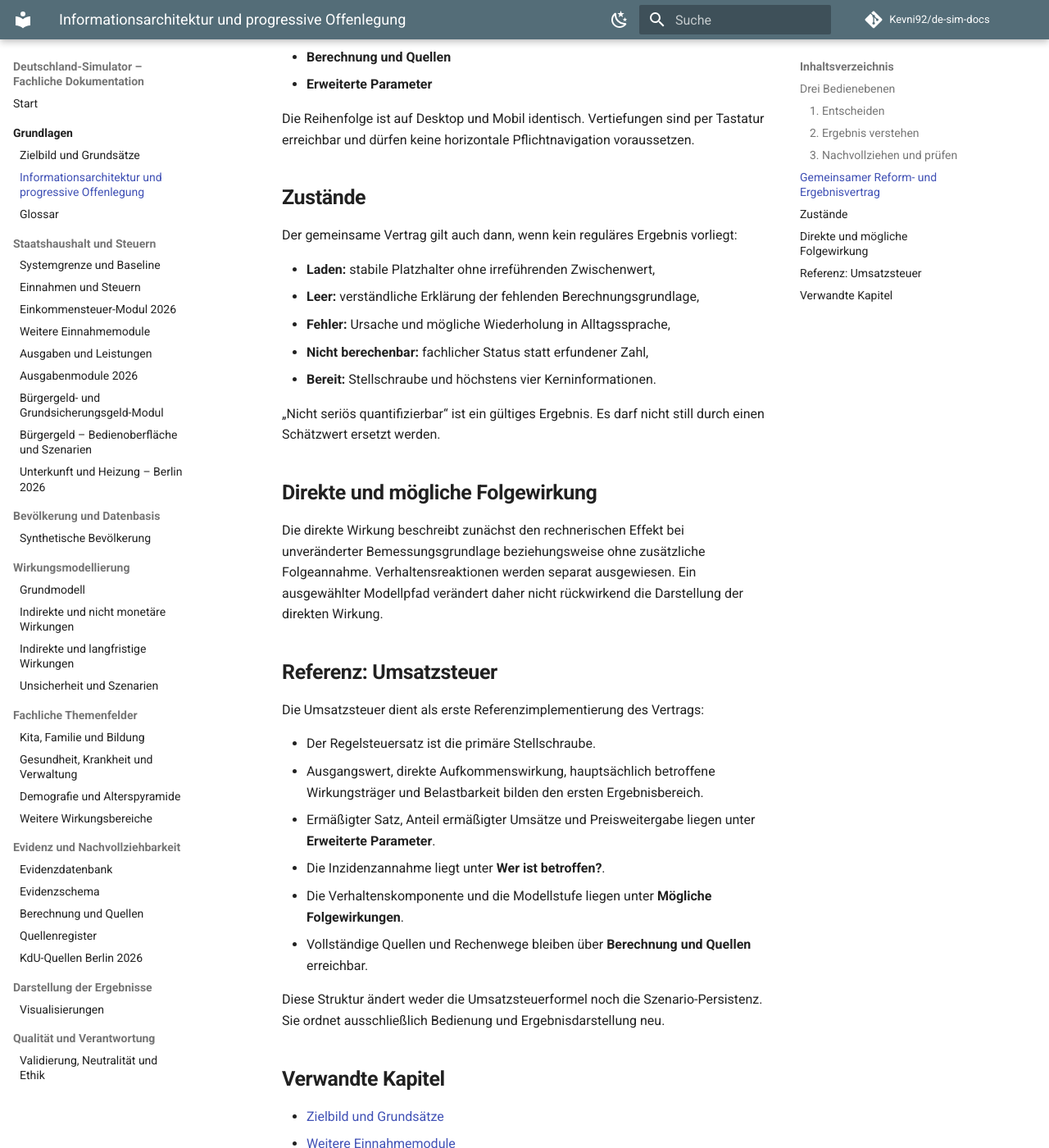
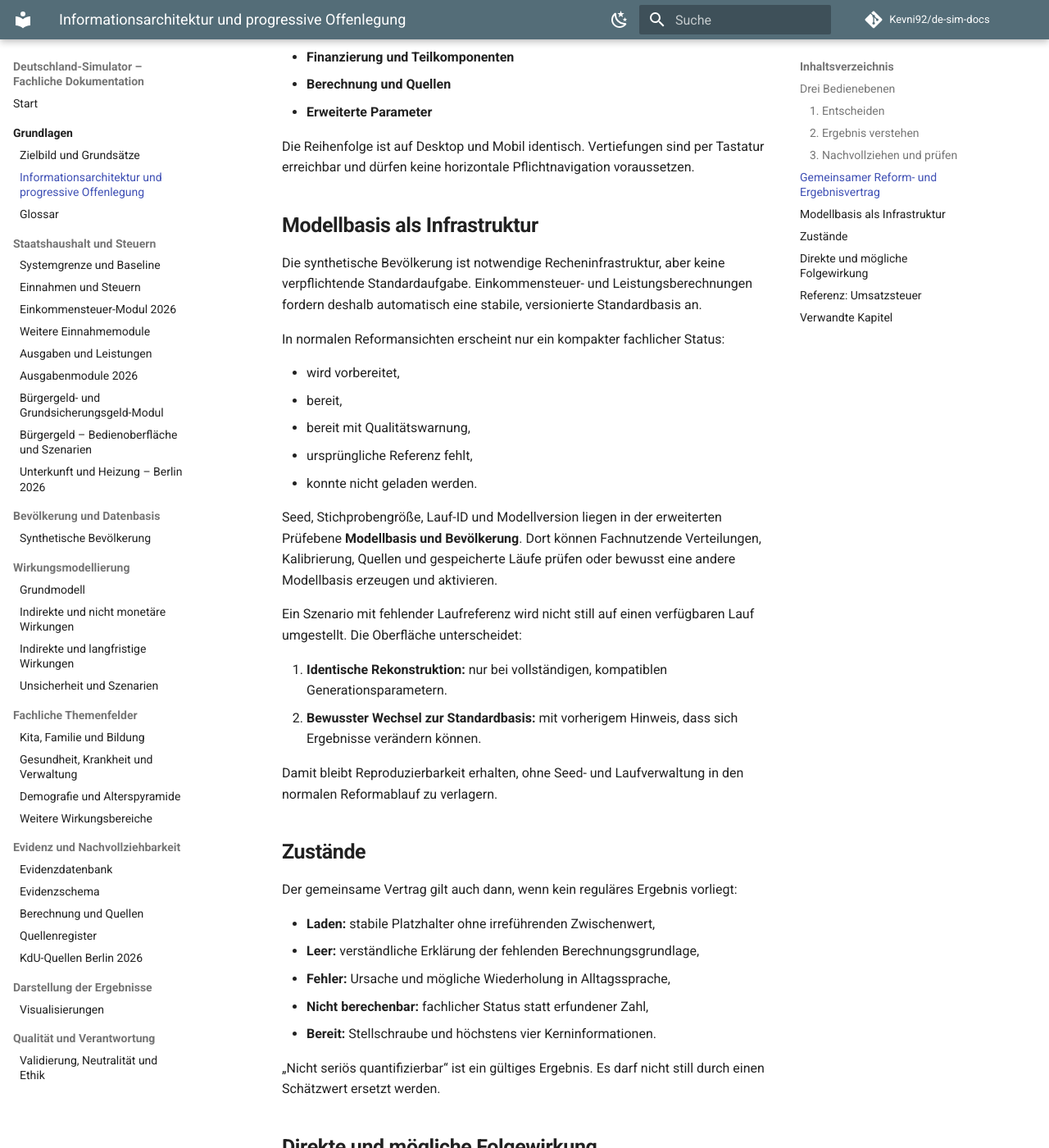
Before and after one commit to Kevni92/de-sim-docs, an MkDocs documentation site: the page built from docs/01-produkt/informationsarchitektur-und-progressive-offenlegung.md, in a window 1280 px wide and 1400 px high, scrolled down 1617 px. Shown: the whole window at 82% size. Built offline with MkDocs 1.6.1 and Material for MkDocs 9.7.7, drawn with Linux system fonts in a browser that asks for light colours; comment, search, counter and statistics services are not loaded; some of the changed text lies outside the part shown.

Commit message:
docs: Modellbasis progressiv offenlegen

```diff
--- a/docs/01-produkt/informationsarchitektur-und-progressive-offenlegung.md
+++ b/docs/01-produkt/informationsarchitektur-und-progressive-offenlegung.md
@@ -1,7 +1,7 @@
 ---
 title: Informationsarchitektur und progressive Offenlegung
-summary: Verbindlicher UI-Vertrag für verständliche Reformparameter, direkte Ergebnisse, Betroffenheit, Folgewirkungen und Nachweise.
-status: Arbeitsstand 0.1
+summary: Verbindlicher UI-Vertrag für verständliche Reformparameter, direkte Ergebnisse, Betroffenheit, Folgewirkungen, Modellbasis und Nachweise.
+status: Arbeitsstand 0.2
 last_updated: 2026-07-14
 ---
 
@@ -35,7 +35,8 @@ Bei Bedarf bleiben vollständig erreichbar:
 - mögliche Folgewirkungen und Modellstufen,
 - Finanzierung und Teilkomponenten,
 - Quellen, Formeln, Daten- und Rechtsstand,
-- Unsicherheitsannahmen und bekannte Grenzen.
+- Unsicherheitsannahmen und bekannte Grenzen,
+- synthetische Modellbasis, Kalibrierung und technische Laufreferenzen.
 
 ## Gemeinsamer Reform- und Ergebnisvertrag
 
@@ -58,6 +59,27 @@ Unterhalb der Kerninformationen folgen getrennte Vertiefungen:
 
 Die Reihenfolge ist auf Desktop und Mobil identisch. Vertiefungen sind per Tastatur erreichbar und dürfen keine horizontale Pflichtnavigation voraussetzen.
 
+## Modellbasis als Infrastruktur
+
+Die synthetische Bevölkerung ist notwendige Recheninfrastruktur, aber keine verpflichtende Standardaufgabe. Einkommensteuer- und Leistungsberechnungen fordern deshalb automatisch eine stabile, versionierte Standardbasis an.
+
+In normalen Reformansichten erscheint nur ein kompakter fachlicher Status:
+
+- wird vorbereitet,
+- bereit,
+- bereit mit Qualitätswarnung,
+- ursprüngliche Referenz fehlt,
+- konnte nicht geladen werden.
+
+Seed, Stichprobengröße, Lauf-ID und Modellversion liegen in der erweiterten Prüfebene **Modellbasis und Bevölkerung**. Dort können Fachnutzende Verteilungen, Kalibrierung, Quellen und gespeicherte Läufe prüfen oder bewusst eine andere Modellbasis erzeugen und aktivieren.
+
+Ein Szenario mit fehlender Laufreferenz wird nicht still auf einen verfügbaren Lauf umgestellt. Die Oberfläche unterscheidet:
+
+1. **Identische Rekonstruktion:** nur bei vollständigen, kompatiblen Generationsparametern.
+2. **Bewusster Wechsel zur Standardbasis:** mit vorherigem Hinweis, dass sich Ergebnisse verändern können.
+
+Damit bleibt Reproduzierbarkeit erhalten, ohne Seed- und Laufverwaltung in den normalen Reformablauf zu verlagern.
+
 ## Zustände
 
 Der gemeinsame Vertrag gilt auch dann, wenn kein reguläres Ergebnis vorliegt:
@@ -76,7 +98,7 @@ Die direkte Wirkung beschreibt zunächst den rechnerischen Effekt bei unverände
 
 ## Referenz: Umsatzsteuer
 
-Die Umsatzsteuer dient als erste Referenzimplementierung des Vertrags:
+Die Umsatzsteuer dient als erste Referenzimplementierung des Reform- und Ergebnisvertrags:
 
 - Der Regelsteuersatz ist die primäre Stellschraube.
 - Ausgangswert, direkte Aufkommenswirkung, hauptsächlich betroffene Wirkungsträger und Belastbarkeit bilden den ersten Ergebnisbereich.
@@ -85,11 +107,10 @@ Die Umsatzsteuer dient als erste Referenzimplementierung des Vertrags:
 - Die Verhaltenskomponente und die Modellstufe liegen unter **Mögliche Folgewirkungen**.
 - Vollständige Quellen und Rechenwege bleiben über **Berechnung und Quellen** erreichbar.
 
-Diese Struktur ändert weder die Umsatzsteuerformel noch die Szenario-Persistenz. Sie ordnet ausschließlich Bedienung und Ergebnisdarstellung neu.
-
 ## Verwandte Kapitel
 
 - [Zielbild und Grundsätze](vision-und-grundsaetze.md)
+- [Synthetische Bevölkerung und Modellbasis](../03-daten/synthetische-bevoelkerung.md)
 - [Weitere Einnahmemodule](../02-fiskal/weitere-einnahmemodule.md)
 - [Unsicherheit und Szenarien](../04-modell/unsicherheit-und-szenarien.md)
 - [Berechnung und Quellen](../06-evidenz/berechnungstransparenz.md)
```
